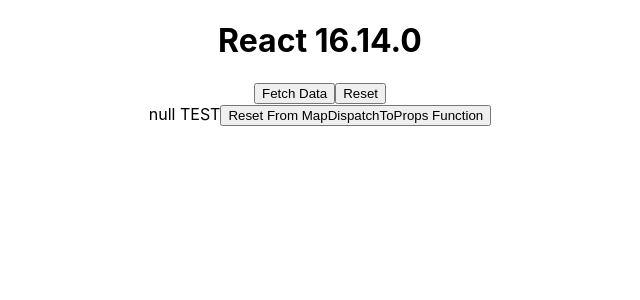
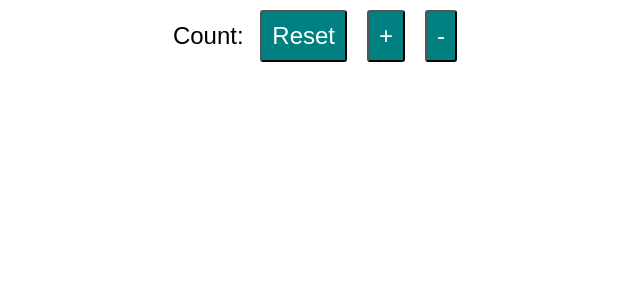
Before and after one commit to xinzhang/xz-react-boiler-plate, a React (Create React App) app: page / in a window 1280 px wide. Shown: the top 300 px of the page, without its empty margins (320-960 px from the left). Built offline with nearby package versions, Linux system fonts and the light colour scheme.

Commit message:
add use reducer example

```diff
--- a/src/App.js
+++ b/src/App.js
@@ -6,6 +6,8 @@
 import Demo4 from './Demo4';
 import UseEffectDemo from './UseEffectDemo';
 import ReduxHook from './redux-hooks/ReduxHook';
+import UseReducerDemo from './useReducerDemo';
+
 import './App.css';
 
 class App extends Component {
@@ -18,7 +20,8 @@
         <Demo3 />
         <Demo4 />
         <UseEffectDemo /> */}
-        <ReduxHook />
+        {/* <ReduxHook /> */}
+        <UseReducerDemo />
       </div>
     );
   }
--- /dev/null
+++ b/src/useReducerDemo/createReducer.js
@@ -0,0 +1,11 @@
+function createReducer(initialState, handlers) {
+  return function reducer(state = initialState, action) {
+    if (handlers.hasOwnProperty(action.type)) {
+      return handlers[action.type](state, action);
+    } else {
+      return state;
+    }
+  };
+}
+
+export default createReducer;
--- /dev/null
+++ b/src/useReducerDemo/index.js
@@ -0,0 +1,25 @@
+import React, { useReducer } from 'react';
+import createReducer from './createReducer';
+import './styles.css';
+
+const initialState = { count: 0 };
+
+const reducer = createReducer(initialState, {
+  reset: () => initialState,
+  increment: state => ({ count: state.count + 1 }),
+  decrement: state => ({ count: state.count - 1 })
+});
+
+function Counter({ initialCount }) {
+  const [state, dispatch] = useReducer(reducer, { count: initialCount });
+  return (
+    <>
+      Count: {state.count}
+      <button onClick={() => dispatch({ type: 'reset' })}>Reset</button>
+      <button onClick={() => dispatch({ type: 'increment' })}>+</button>
+      <button onClick={() => dispatch({ type: 'decrement' })}>-</button>
+    </>
+  );
+}
+
+export default Counter;
--- /dev/null
+++ b/src/useReducerDemo/styles.css
@@ -0,0 +1,27 @@
+body {
+  font-size: 24px;
+}
+
+.App {
+  font-family: sans-serif;
+  text-align: center;
+}
+
+button {
+  padding: 10px;
+  margin: 10px;
+  border-radius: 3px;
+  background-color: teal;
+  color: white;
+  cursor: pointer;
+  font-size: 24px;
+}
+
+button:active {
+  box-shadow: 0 5px #666;
+  transform: translateY(4px);
+}
+
+button:disabled {
+  opacity: 0.5;
+}
```
